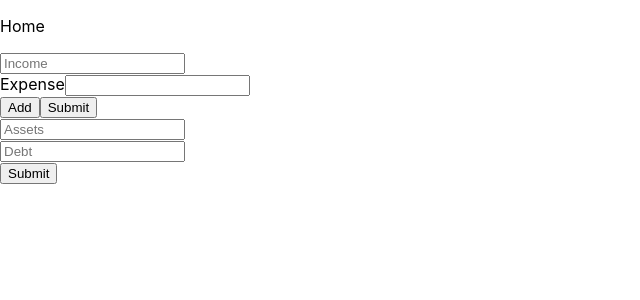
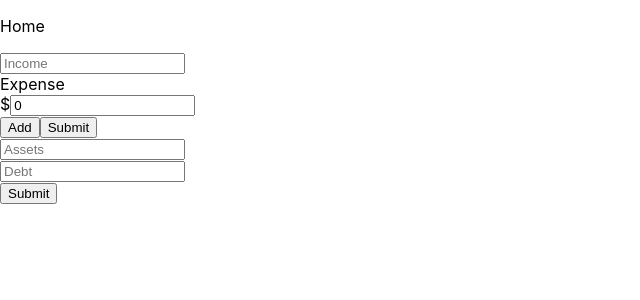
Before and after one commit to Aviakubo/frontend-fin-team-six, a React (Create React App) app: page / in a window 1280 px wide. Shown: the top 300 px of the page, without its empty margins (0-640 px from the left). Built offline with nearby package versions, Linux system fonts and the light colour scheme.

Commit message:
changed Exp input-type to Number, still needs computing

```diff
--- a/src/components/Expenses.js
+++ b/src/components/Expenses.js
@@ -2,7 +2,7 @@ import { useState } from "react";
 
 function Expenses() {
 
-    const [formValues, setFormValues] = useState([{ name: ""}])
+    const [formValues, setFormValues] = useState([{ name: 0}])
 
     let handleChange = (i, e) => {
         let newFormValues = [...formValues];
@@ -11,7 +11,7 @@ function Expenses() {
       }
 
     let addFormFields = () => {
-        setFormValues([...formValues, { name: ""}])
+        setFormValues([...formValues, { name: 0}])
       }
 
     let removeFormFields = (i) => {
@@ -22,16 +22,19 @@ function Expenses() {
 
     let handleSubmit = (event) => {
         event.preventDefault();
-        alert(JSON.stringify(formValues));
+        alert('working'+ JSON.stringify(formValues))
+        // alert(formValues)
+
     }
 
     return (
 
         <form  onSubmit={handleSubmit}>
+            Expense
           {formValues.map((element, index) => (
             <div className="form-inline" key={index}>
-              <label>Expense</label>
-              <input type="text" name="name" value={element.name || ""} onChange={e => handleChange(index, e)} />
+              <label>$</label>
+              <input type="number" name="name" value={element.name} onChange={e => handleChange(index, e)} />
               {
                 index ?
                   <button type="button"  className="button remove" onClick={() => removeFormFields(index)}>X</button>
```
Also changed, not shown: 1 other file (tests, documents, lock files or other folders).
